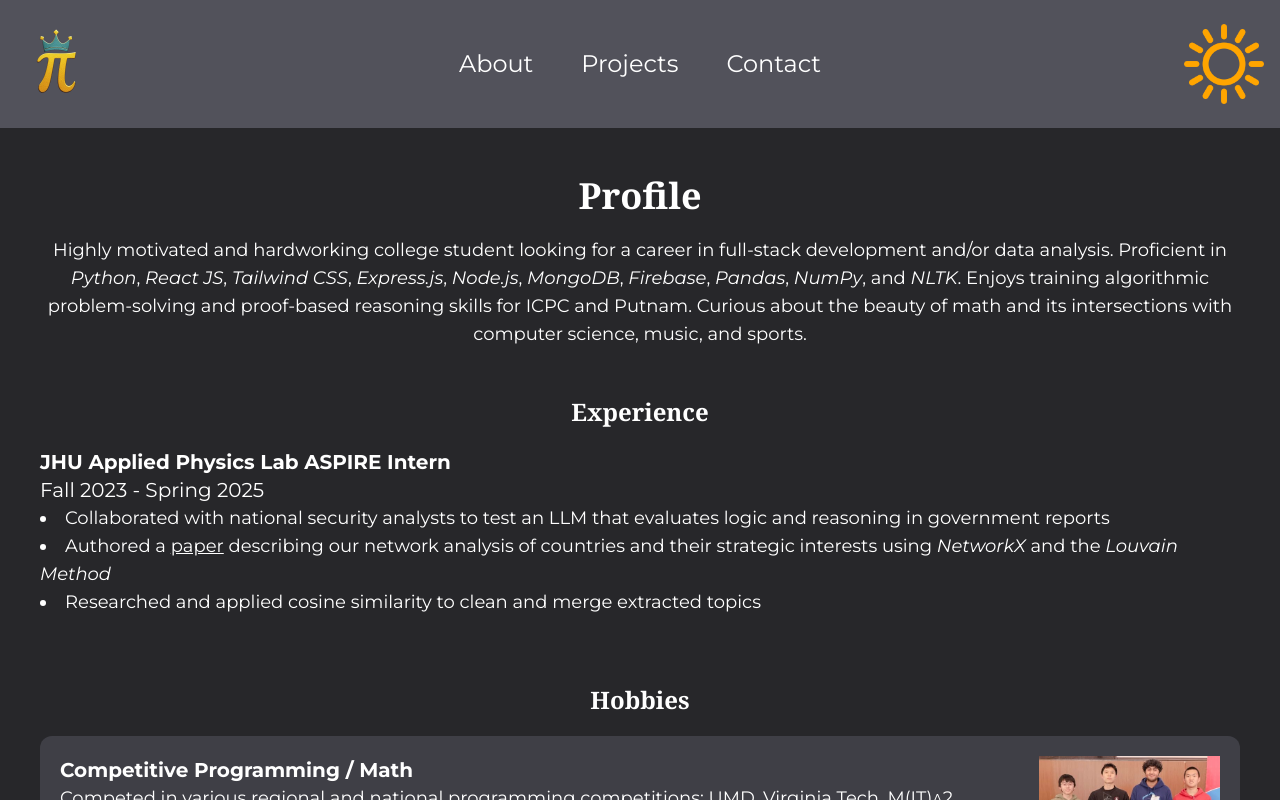
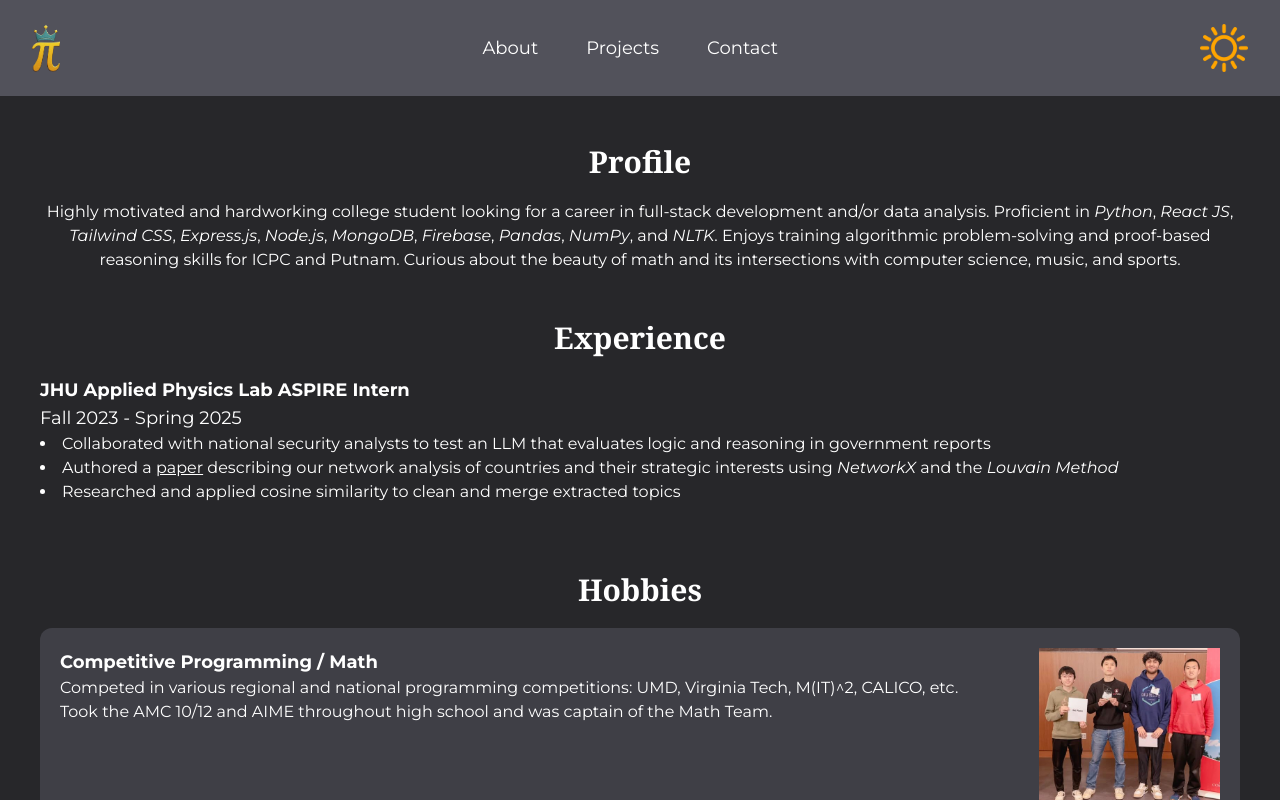
Before and after one commit to pi-person314/portfolio, a React (Vite) app: page /about in a window 1280 px wide. Built offline with nearby package versions, Linux system fonts and the light colour scheme.

Commit message:
spacing/sizing edits

```diff
--- a/src/components/Header.jsx
+++ b/src/components/Header.jsx
@@ -5,25 +5,25 @@ import moon from "../assets/images/moon.png";
 
 export default function Header({darkMode, toggleDarkMode}) {
     return (
-        <header className="flex justify-between space-x-4 bg-zinc-600 text-white px-4 py-6 font-montserrat">
+        <header className="flex justify-between space-x-4 bg-zinc-600 text-white p-6 px-8 font-montserrat">
             {/* home button (pi) */}
             <div className="flex items-center">
                 <Link to="/">
-                    <img src={pi} className="tiny:h-10 h-20 object-contain hover:animate-spin" title="Home Button"/>
+                    <img src={pi} className="tiny:h-8 h-12 object-contain hover:animate-spin" title="Home Button"/>
                 </Link>
             </div>
 
             {/* page links */}
             <div className="flex justify-center items-center mx-auto space-x-12 tiny:space-x-6">
-                <Link className="tiny:text-base text-2xl duration-300 hover:text-blue-300" to="/about">About</Link>
-                <Link className="tiny:text-base text-2xl duration-300 hover:text-blue-300" to="/projects">Projects</Link>
-                <Link className="tiny:text-base text-2xl duration-300 hover:text-blue-300" to="/contact">Contact</Link>
+                <Link className="tiny:text-base text-lg duration-300 hover:text-blue-300" to="/about">About</Link>
+                <Link className="tiny:text-base text-lg duration-300 hover:text-blue-300" to="/projects">Projects</Link>
+                <Link className="tiny:text-base text-lg duration-300 hover:text-blue-300" to="/contact">Contact</Link>
             </div>
 
             {/* theme button */}
             <div className="flex items-center">
                 <button onClick={toggleDarkMode}>
-                    <img src={darkMode ? sun : moon} className="tiny:h-10 h-20 object-contain duration-300 hover:scale-110" title="Theme Button"/>
+                    <img src={darkMode ? sun : moon} className="tiny:h-8 h-12 object-contain duration-300 hover:scale-110" title="Theme Button"/>
                 </button>
             </div>
         </header>
--- a/src/components/HobbyCard.jsx
+++ b/src/components/HobbyCard.jsx
@@ -2,8 +2,8 @@ export default function HobbyCard({title, desc, image, darkMode}) {
     return (
         <div className={`flex portrait:flex-col shadow-xl rounded-xl p-5 w-full medium:h-auto h-min ${darkMode ? "bg-zinc-700" : "bg-zinc-400"}`}>
             <div className="portrait:mb-5 mb-0 portrait:mr-0 mr-10 overflow-y-auto">
-                <h2 className="text-lg md:text-xl"><b>{title}</b></h2>
-                <p className="text-sm md:text-base portrait:text-base medium:text-lg">{desc}</p>
+                <h2 className="md:text-lg"><b>{title}</b></h2>
+                <p className="text-xs md:text-base">{desc}</p>
             </div>
             <img className="m-auto portrait:w-1/2 portrait:self-center medium:w-1/5 w-1/3 max-h-40 object-contain" src={image} alt={title}/>
         </div>
--- a/src/screens/About.jsx
+++ b/src/screens/About.jsx
@@ -19,8 +19,8 @@ export default function About({darkMode}) {
             <div className="flex flex-col space-y-12 px-10 my-12 medium:mb-0 medium:w-full w-3/5">
                 {/* profile */}
                 <div className="flex-1">
-                    <h1 className="text-3xl md:text-4xl mb-5 font-serif medium:text-center text-start"><b>Profile</b></h1>
-                    <p className="text-sm md:text-lg medium:text-center text-start">
+                    <h1 className="text-2xl md:text-3xl mb-5 font-serif medium:text-center text-start"><b>Profile</b></h1>
+                    <p className="text-xs md:text-base medium:text-center text-start">
                         Highly motivated and hardworking college student looking for a career in full-stack development and/or data analysis.
                         Proficient in <i>Python</i>, <i>React JS</i>, <i>Tailwind CSS</i>, <i>Express.js</i>, <i>Node.js</i>, <i>MongoDB</i>, <i>Firebase</i>, <i>Pandas</i>, <i>NumPy</i>, and <i>NLTK</i>.
                         Enjoys training algorithmic problem-solving and proof-based reasoning skills for ICPC and Putnam.
@@ -30,11 +30,11 @@ export default function About({darkMode}) {
 
                 {/* experience */}
                 <div className="flex-1 flex flex-col overflow-y-auto medium:overflow-y-visible">
-                    <h1 className="text-xl md:text-2xl mb-5 medium:text-center font-serif"><b>Experience</b></h1>
+                    <h1 className="text-2xl md:text-3xl mb-5 medium:text-center font-serif"><b>Experience</b></h1>
                     <div className="pr-3">
-                        <h2 className="text-lg md:text-xl"><b>JHU Applied Physics Lab ASPIRE Intern</b></h2>
-                        <h3 className="text-lg md:text-xl">Fall 2023 - Spring 2025</h3>
-                        <ul className="list-disc text-sm md:text-lg list-inside mb-5">
+                        <h2 className="md:text-lg"><b>JHU Applied Physics Lab ASPIRE Intern</b></h2>
+                        <h3 className="md:text-lg">Fall 2023 - Spring 2025</h3>
+                        <ul className="list-disc text-xs md:text-base list-inside mb-5">
                             <li>Collaborated with national security analysts to test an LLM that evaluates logic and reasoning in government reports</li>
                             <li>Authored a {" "}
                                 <a className={`duration-300 ${darkMode ? "hover:text-blue-300" : "hover:text-blue-600"}`} href="https://arxiv.org/abs/2505.17234" target="_blank">
@@ -49,7 +49,7 @@ export default function About({darkMode}) {
 
             {/* hobbies */}
             <div className="flex flex-col items-center px-10 my-12 medium:mb-0 medium:w-full w-3/5">
-                <h1 className="text-xl md:text-2xl mb-5 font-serif"><b>Hobbies</b></h1>
+                <h1 className="text-2xl md:text-3xl mb-5 font-serif"><b>Hobbies</b></h1>
                 <div className="overflow-y-auto space-y-5">
                     <HobbyCard
                         title="Competitive Programming / Math"
--- a/src/screens/Contact.jsx
+++ b/src/screens/Contact.jsx
@@ -8,19 +8,19 @@ const images = import.meta.glob('../assets/travel/*.{jpg,png}', { eager: true })
 
 export default function Contact({darkMode}) {
     return (
-        <div className={`flex tiny:flex-col h-full justify-evenly items-center overflow-y-auto font-montserrat ${darkMode ? "bg-zinc-800 text-white" : "bg-zinc-300"}`}>
+        <div className={`flex tiny:flex-col h-full justify-evenly items-center p-8 overflow-y-auto font-montserrat ${darkMode ? "bg-zinc-800 text-white" : "bg-zinc-300"}`}>
             <div className="space-y-5 text-center m-10">
-                {/* phone/email */}
+                {/* email/phone */}
+                <p className="text-sm lg:text-lg">
+                    Email:{" "}
+                    <a className={`duration-300 ${darkMode ? "hover:text-blue-300" : "hover:text-blue-600"}`} href="mailto:jmli314@berkeley.edu">
+                        <u>jmli314@berkeley.edu</u>
+                    </a>
+                </p>
                 <p className="text-sm lg:text-lg">
                     Phone:{" "}
                     <a className={`duration-300 ${darkMode ? "hover:text-blue-300" : "hover:text-blue-600"}`} href="tel:443-251-6876">
                         <u>(443) 251-6876</u>
-                    </a>
-                </p>
-                <p className="text-sm lg:text-lg">
-                    Email:{" "}
-                    <a className={`duration-300 ${darkMode ? "hover:text-blue-300" : "hover:text-blue-600"}`} href="mailto:jmli314@berkeley.edu">
-                        <u>jmli314@berkeley.edu</u>
                     </a>
                 </p>
 
--- a/tailwind.config.js
+++ b/tailwind.config.js
@@ -12,7 +12,8 @@ export default {
       screens: {
         portrait: {raw: "(max-aspect-ratio: 1/1)"},
         tiny: {raw: "(max-aspect-ratio: 1/1) or (max-height: 40rem) or (max-width: 40rem)"},
-        medium: {raw: "(max-width: 80rem) or (max-height: 40rem)"}
+        medium: {raw: "(max-width: 80rem) or (max-height: 40rem)"},
+        short: {raw: "(max-height: 40rem)"}
       }
     }
   },
```
Also changed, not shown: src/assets/images/moon.png, src/assets/images/pi.png.
